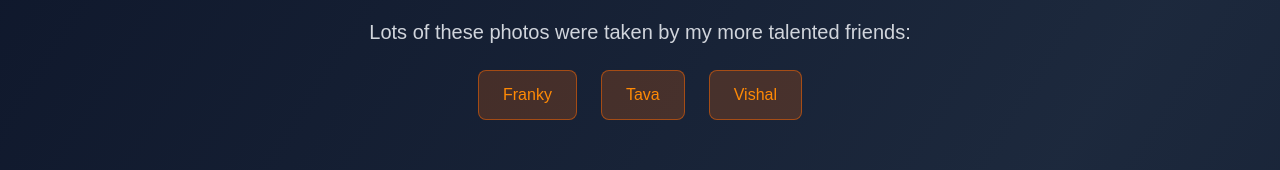
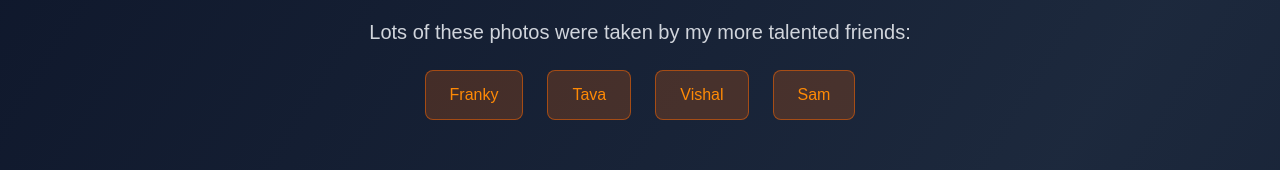
Before and after one commit to Tyler-Schwenk/tyler-schwenk.github.io, a Next.js app: page /gallery in a window 1280 px wide. Shown: the part 188-358 px from the top of the page. Built offline with nearby package versions, Linux system fonts and the light colour scheme.

Commit message:
added sams link

```diff
--- a/app/community-board/page.tsx
+++ b/app/community-board/page.tsx
@@ -28,13 +28,14 @@ const HEADER_COLOR = "bg-blue-300 text-blue-950";
 const NOTE_POSITIONS = [
   // Friends Header
   { x: 200, y: 120 },
-  // Friends (6 items)
+  // Friends (7 items)
   { x: 150, y: 280 },
   { x: 420, y: 260 },
   { x: 690, y: 290 },
   { x: 180, y: 520 },
   { x: 460, y: 540 },
   { x: 720, y: 500 },
+  { x: 200, y: 760 },
   // Local Orgs Header
   { x: 1020, y: 120 },
   // Local Orgs (5 items)
--- a/app/gallery/page.tsx
+++ b/app/gallery/page.tsx
@@ -274,6 +274,14 @@ export default function GalleryPage() {
             >
               Vishal
             </a>
+            <a
+              href="https://www.samuelsfilm.com/"
+              target="_blank"
+              rel="noopener noreferrer"
+              className="px-6 py-3 bg-orange-500/20 hover:bg-orange-500/30 border border-orange-500/50 rounded-lg text-orange-400 font-mono transition-all hover:scale-105"
+            >
+              Sam
+            </a>
           </div>
         </section>
 
--- a/data/communityBoardLinks.ts
+++ b/data/communityBoardLinks.ts
@@ -37,6 +37,12 @@ export const COMMUNITY_BOARD_LINKS: CommunityBoardLink[] = [
     name: "Franky",
     href: "https://frankyhanen.com/",
     description: "Friend site",
+  },
+  {
+    id: "sam",
+    name: "Sam",
+    href: "https://www.samuelsfilm.com/",
+    description: "Friend film portfolio",
   },
   {
     id: "fiona",
```
